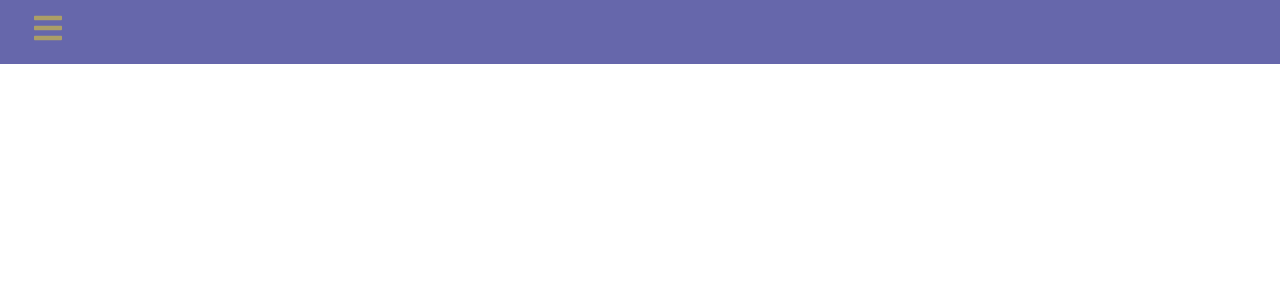
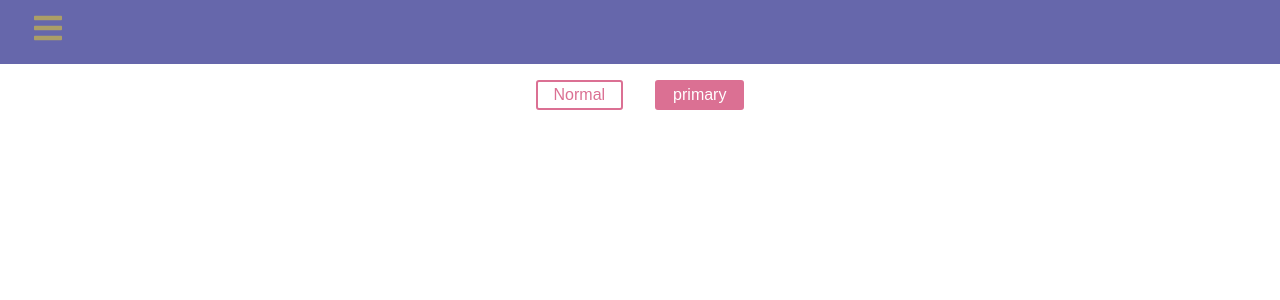
Before and after one commit to dannyp0930/styeld-component, a React (Create React App) app: page /buttons in a window 1280 px wide. Before the commit this address had no page. Shown: the top 300 px of the page. Built offline with nearby package versions, Linux system fonts and the light colour scheme.

Commit message:
FEAT: About 삭제, Buttons 추가

```diff
--- a/src/app/App.js
+++ b/src/app/App.js
@@ -2,7 +2,7 @@ import './App.css';
 import { Route, Routes } from 'react-router-dom';
 import { Home } from '../components/home/Home';
 import { Navbar } from '../common/Navbar';
-import { About } from '../components/About/About';
+import { Buttons } from '../components/Buttons/Buttons';
 
 export default function App() {
 
@@ -11,7 +11,7 @@ export default function App() {
       <Navbar/>
       <Routes>
         <Route path='/' element={<Home/>}></Route>
-        <Route path='about' element={<About/>}></Route>
+        <Route path='buttons' element={<Buttons/>}></Route>
       </Routes>
     </div>
   );
--- a/src/common/Navbar.js
+++ b/src/common/Navbar.js
@@ -35,7 +35,7 @@ export function Navbar() {
               <StyledNavLink to="/">Home</StyledNavLink>
             </NavItem>
             <NavItem>
-              <StyledNavLink to="about">About</StyledNavLink>
+              <StyledNavLink to="buttons">Buttons</StyledNavLink>
             </NavItem>
           </NavItems>
         </Nav>
--- a/src/components/About/About.js
+++ /dev/null
@@ -1,5 +0,0 @@
-export function About() {
-  return (
-    <div>About</div>
-  )
-}
--- /dev/null
+++ b/src/components/Buttons/Buttons.js
@@ -0,0 +1,10 @@
+import { Button } from "./Styels";
+
+export function Buttons() {
+  return (
+    <div>
+      <Button>Normal</Button>
+      <Button primary>primary</Button>
+    </div>
+  )
+}
--- /dev/null
+++ b/src/components/Buttons/Styels.js
@@ -0,0 +1,12 @@
+import styled from "styled-components";
+
+export const Button = styled.button`
+  background: ${props => props.primary ? "palevioletred" : "white"};
+  color: ${props => props.primary ? "white" : "palevioletred"};
+
+  font-size: 1em;
+  margin: 1em;
+  padding: 0.25em 1em;
+  border: 2px solid palevioletred;
+  border-radius: 3px;
+`;
```
